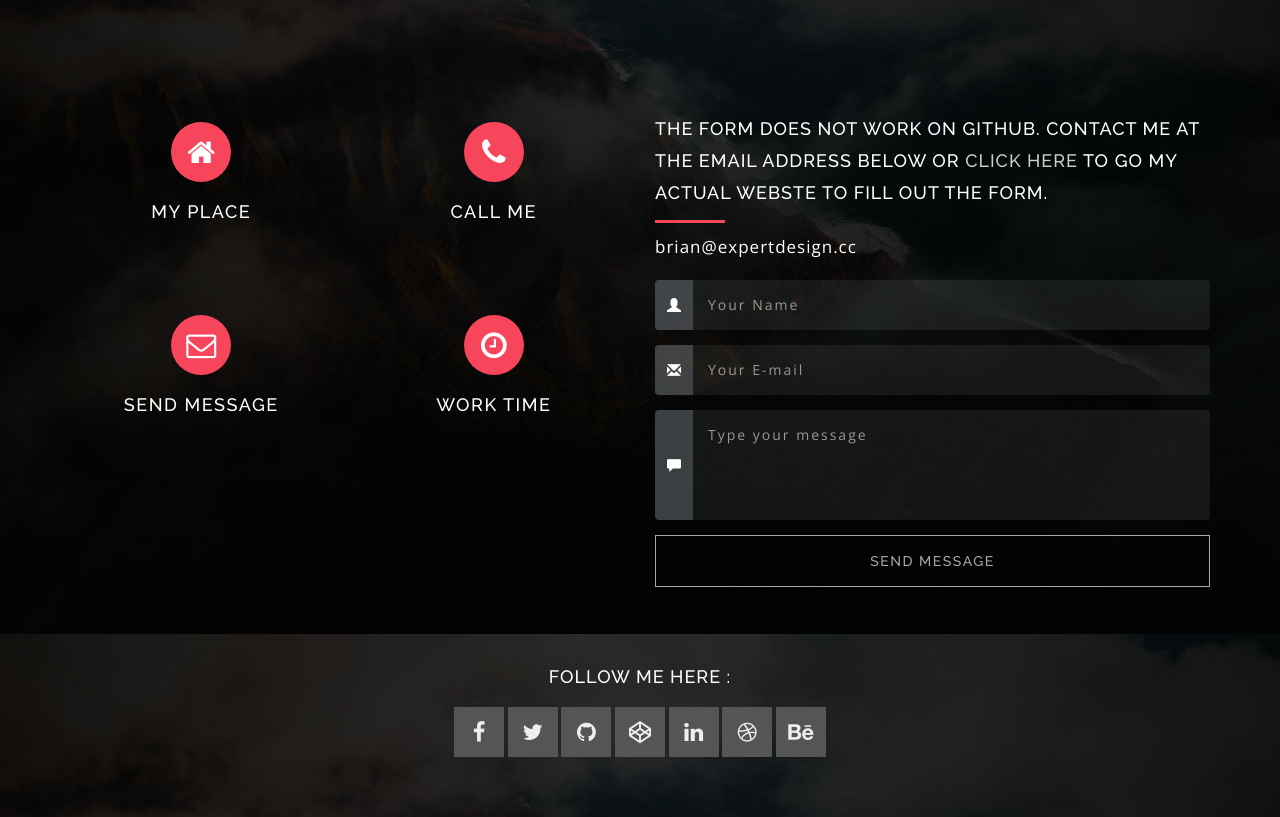
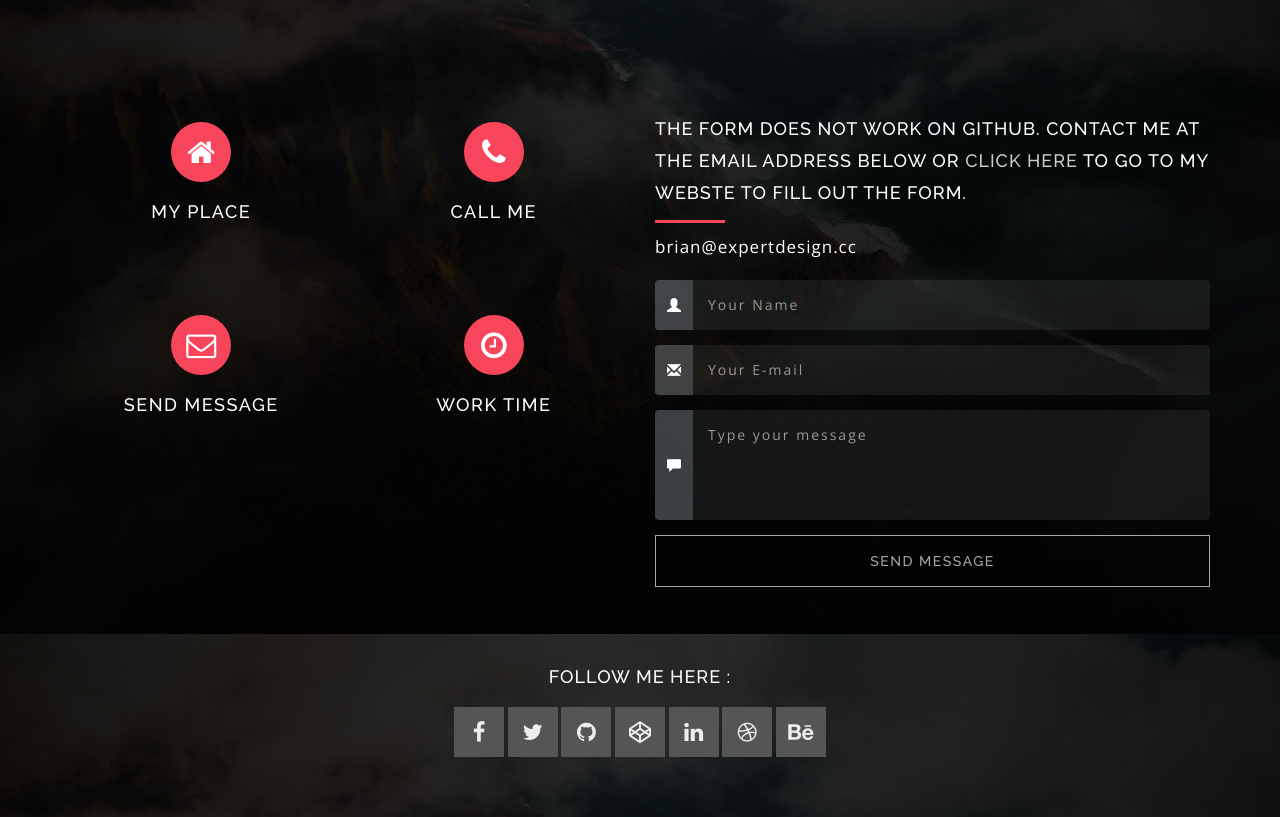
Before and after one commit to brianartea/brianartea.github.io, a plain HTML site: page index.html in a window 1280 px wide. Shown: the part 10627-11444 px from the top of the page. Drawn offline with nearby package versions, Linux system fonts and the light colour scheme.

Commit message:
Changed text

```diff
--- a/index.html
+++ b/index.html
@@ -1382,7 +1382,7 @@
 					<form data-toggle="validator" drole="form">
 						<div class="form-intro">
 							<h4 class="l-height">The form does not work on Github. Contact me at the email address below or <a href="https://expertdesign.cc"
-								class="one">click here</a> to go my actual webste to fill out the form.</h4>
+								class="one">click here</a> to go to my webste to fill out the form.</h4>
 							<div class="separator"></div>
 							<p class="para">brian@expertdesign.cc</p>
 						</div>
```
